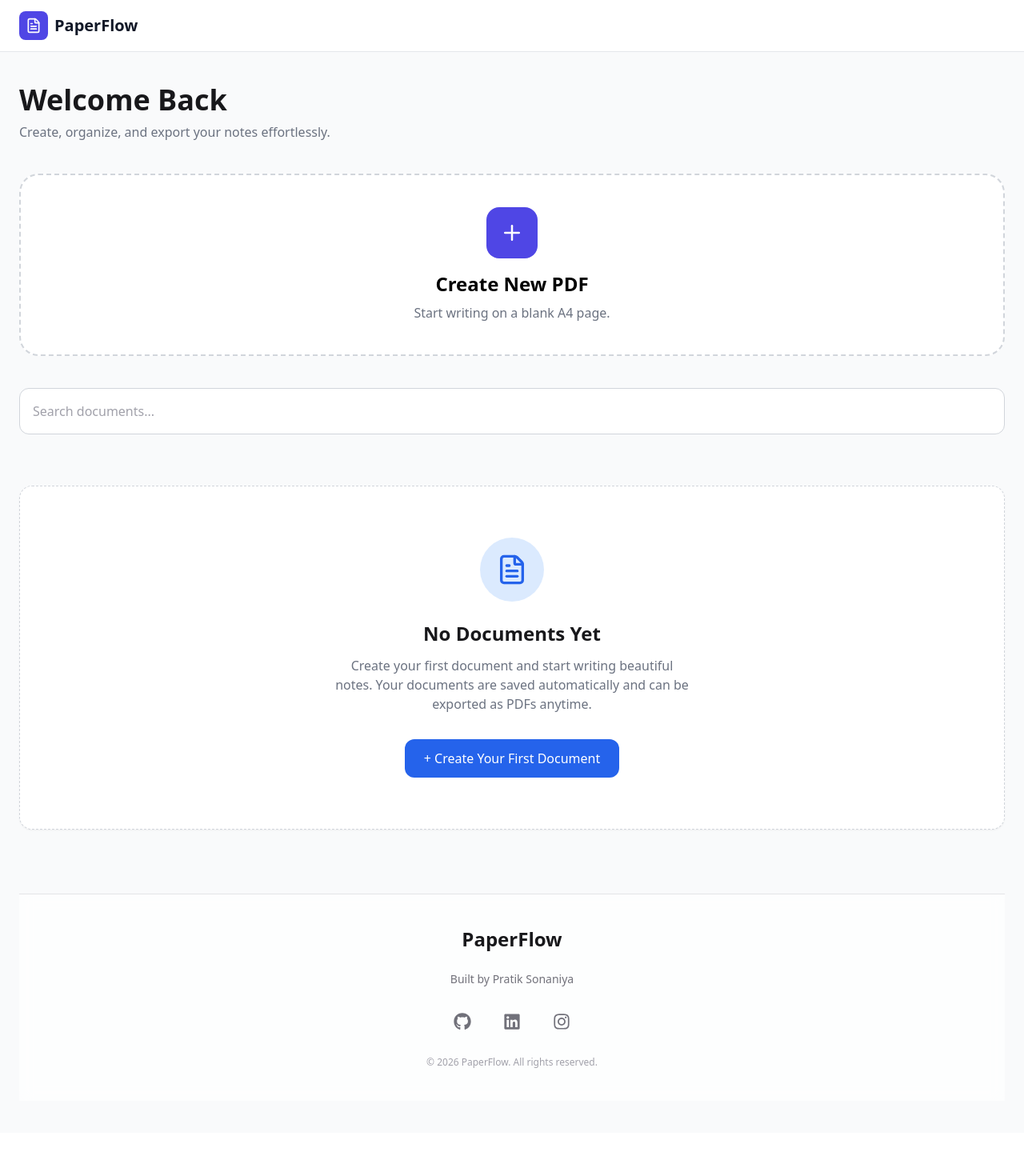
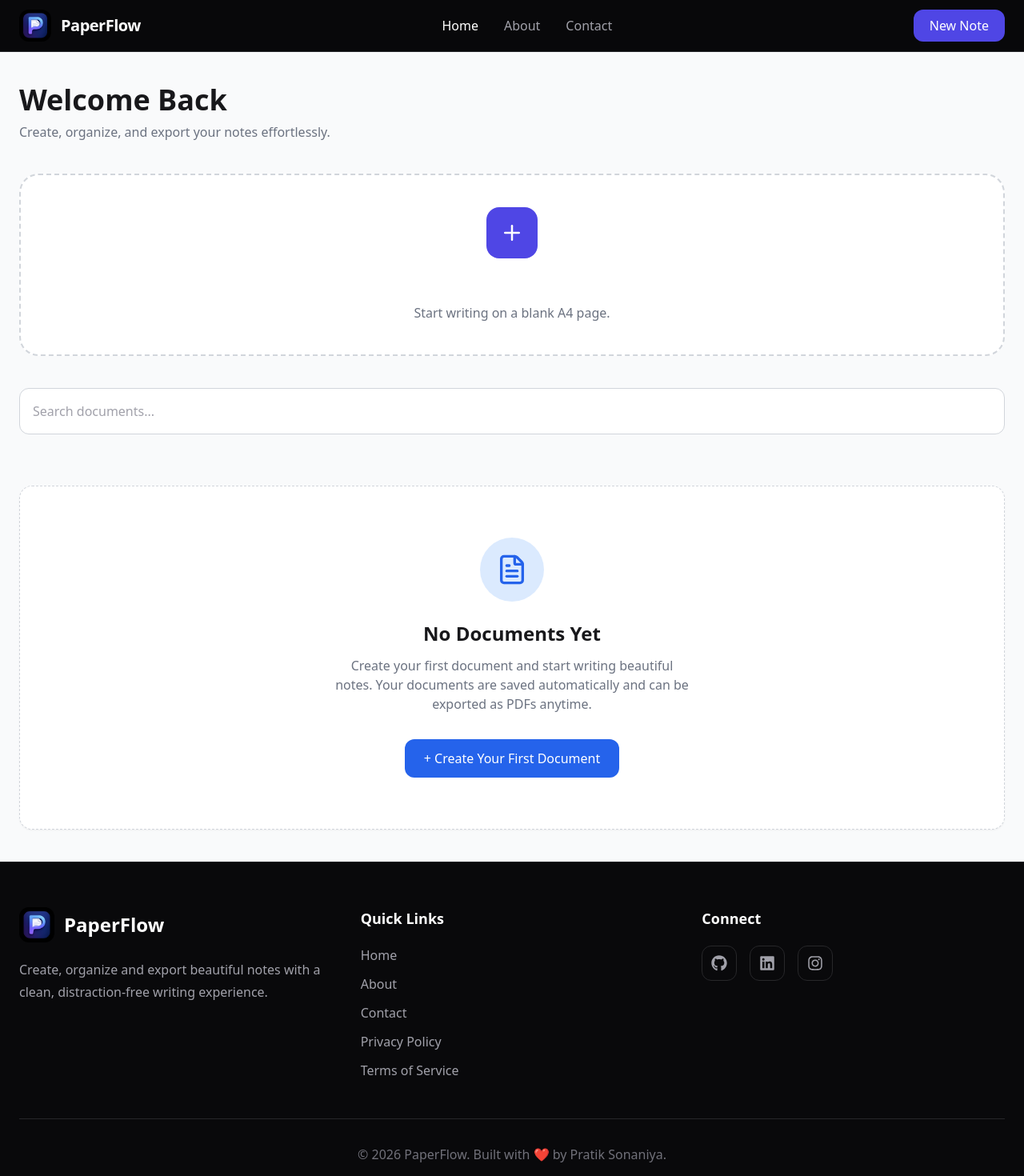
Before and after one commit to pratiksonaniya2-del/PDF-MAKER, a React (Vite) app in the folder frontend/: page / in a window 1280 px wide. Shown: the top 1470 px of the page at 80% size. Before the commit the page ends 1416 px from the top, so only its background shows below. Built offline with nearby package versions, Linux system fonts and the light colour scheme.

Commit message:
links updated

```diff
--- a/frontend/src/App.jsx
+++ b/frontend/src/App.jsx
@@ -1,22 +1,34 @@
 import { Routes, Route } from "react-router-dom";
+
+import MainLayout from "./components/layout/MainLayout";
+
+import Home from "./pages/Home";
 import About from "./pages/About";
-import Home from "./pages/Home";
-import Editor from "./pages/Editor";
-import NotFound from "./pages/NotFound";
 import Contact from "./pages/Contact";
 import Privacy from "./pages/Privacy";
 import Terms from "./pages/Terms";
+import Editor from "./pages/Editor";
+import NotFound from "./pages/NotFound";
 
 function App() {
   return (
     <Routes>
-      <Route path="/" element={<Home />} />
+
+      {/* Public Website */}
+      <Route element={<MainLayout />}>
+        <Route path="/" element={<Home />} />
+        <Route path="/about" element={<About />} />
+        <Route path="/contact" element={<Contact />} />
+        <Route path="/privacy" element={<Privacy />} />
+        <Route path="/terms" element={<Terms />} />
+      </Route>
+
+      {/* Editor (No Navbar & Footer) */}
       <Route path="/editor/:id" element={<Editor />} />
+
+      {/* 404 */}
       <Route path="*" element={<NotFound />} />
-      <Route path="/about" element={<About />} />
-      <Route path="/contact" element={<Contact />} />
-      <Route path="/privacy" element={<Privacy />} />
-      <Route path="/terms" element={<Terms />} />
+
     </Routes>
   );
 }
--- a/frontend/src/components/Footer.jsx
+++ /dev/null
@@ -1,52 +0,0 @@
-import { FaGithub, FaLinkedin, FaInstagram } from "react-icons/fa";
-
-function Footer() {
-  return (
-    <footer className="mt-20 border-t border-zinc-200 bg-white/70 backdrop-blur dark:border-zinc-800 dark:bg-zinc-950/70">
-      <div className="mx-auto flex max-w-7xl flex-col items-center gap-6 px-6 py-10">
-        <h2 className="text-2xl font-bold text-zinc-900 dark:text-white">
-          PaperFlow
-        </h2>
-
-        <p className="text-center text-sm text-zinc-500 dark:text-zinc-400">
-          Built  by <span className="font-medium">Pratik Sonaniya</span>
-        </p>
-
-        <div className="flex items-center gap-6">
-          <a
-            href="https://github.com/pratiksonaniya2-del"
-            target="_blank"
-            rel="noreferrer"
-            className="rounded-lg p-2 text-zinc-500 transition-colors duration-300 hover:text-green-400 x"
-          >
-            <FaGithub size={22} />
-          </a>
-
-          <a
-            href="https://www.linkedin.com/in/pratik-sonaniya-b69b733b2?utm_source=share_via&utm_content=profile&utm_medium=member_android"
-            target="_blank"
-            rel="noreferrer"
-            className="rounded-lg p-2 text-zinc-500 transition-colors duration-300 hover:text-sky-400 "
-          >
-            <FaLinkedin size={22} />
-          </a>
-
-          <a
-            href="https://www.instagram.com/pratik_sonaniya_?igsh=MWRiY3VtNHNxNnY4cw=="
-            target="_blank"
-            rel="noreferrer"
-            className="rounded-lg p-2 text-zinc-500 transition-colors duration-300 hover:text-rose-400 "
-          >
-            <FaInstagram size={22} />
-          </a>
-        </div>
-
-        <p className="text-xs text-zinc-400 dark:text-zinc-500">
-          © 2026 PaperFlow. All rights reserved.
-        </p>
-      </div>
-    </footer>
-  );
-}
-
-export default Footer;
--- /dev/null
+++ b/frontend/src/components/layout/Footer.jsx
@@ -0,0 +1,127 @@
+import { Link } from "react-router-dom";
+import { FaGithub, FaLinkedin, FaInstagram } from "react-icons/fa";
+
+export default function Footer() {
+  return (
+    <footer className="border-t border-zinc-800 bg-zinc-950">
+      <div className="max-w-7xl mx-auto px-6 py-14">
+
+        <div className="grid grid-cols-1 md:grid-cols-3 gap-12">
+
+          {/* Brand */}
+          <div>
+            <div className="flex items-center gap-3">
+              <img
+                src="/icon2.jpeg"
+                alt="PaperFlow"
+                className="w-11 h-11 rounded-xl"
+              />
+
+              <h2 className="text-2xl font-bold">
+                PaperFlow
+              </h2>
+            </div>
+
+            <p className="mt-5 text-zinc-400 leading-7">
+              Create, organize and export beautiful notes with a clean,
+              distraction-free writing experience.
+            </p>
+          </div>
+
+          {/* Quick Links */}
+          <div>
+            <h3 className="text-lg font-semibold">
+              Quick Links
+            </h3>
+
+            <div className="mt-5 flex flex-col gap-3">
+
+              <Link
+                to="/"
+                className="text-zinc-400 hover:text-white transition-colors"
+              >
+                Home
+              </Link>
+
+              <Link
+                to="/about"
+                className="text-zinc-400 hover:text-white transition-colors"
+              >
+                About
+              </Link>
+
+              <Link
+                to="/contact"
+                className="text-zinc-400 hover:text-white transition-colors"
+              >
+                Contact
+              </Link>
+
+              <Link
+                to="/privacy"
+                className="text-zinc-400 hover:text-white transition-colors"
+              >
+                Privacy Policy
+              </Link>
+
+              <Link
+                to="/terms"
+                className="text-zinc-400 hover:text-white transition-colors"
+              >
+                Terms of Service
+              </Link>
+
+            </div>
+          </div>
+
+          {/* Connect */}
+          <div>
+            <h3 className="text-lg font-semibold">
+              Connect
+            </h3>
+
+            <div className="flex gap-4 mt-5">
+
+              {/* GitHub */}
+              <a
+                href="https://github.com/pratiksonaniya2-del"
+                target="_blank"
+                rel="noopener noreferrer"
+                className="w-11 h-11 rounded-xl border border-zinc-800 flex items-center justify-center text-zinc-400 hover:text-white hover:border-white transition-colors duration-200"
+              >
+                <FaGithub size={20} />
+              </a>
+
+              {/* LinkedIn */}
+              <a
+                href="https://www.linkedin.com/in/pratik-sonaniya-b69b733b2?utm_source=share_via&utm_content=profile&utm_medium=member_android"
+                target="_blank"
+                rel="noopener noreferrer"
+                className="w-11 h-11 rounded-xl border border-zinc-800 flex items-center justify-center text-zinc-400 hover:text-sky-500 hover:border-sky-500 transition-colors duration-200"
+              >
+                <FaLinkedin size={20} />
+              </a>
+
+              {/* Instagram */}
+              <a
+                href="https://www.instagram.com/pratik_sonaniya_?igsh=MWRiY3VtNHNxNnY4cw=="
+                target="_blank"
+                rel="noopener noreferrer"
+                className="w-11 h-11 rounded-xl border border-zinc-800 flex items-center justify-center text-zinc-400 hover:text-rose-500 hover:border-rose-500 transition-colors duration-200"
+              >
+                <FaInstagram size={20} />
+              </a>
+
+            </div>
+          </div>
+
+        </div>
+
+        <div className="mt-12 border-t border-zinc-800 pt-8 text-center text-zinc-500">
+          © {new Date().getFullYear()} PaperFlow. Built with ❤️ by Pratik Sonaniya.
+        </div>
+
+      </div>
+    </footer>
+  );
+}
--- a/frontend/src/components/layout/Mainlayout.jsx
+++ b/frontend/src/components/layout/Mainlayout.jsx
@@ -0,0 +1,17 @@
+import { Outlet } from "react-router-dom";
+import Navbar from "./Navbar";
+import Footer from "./Footer";
+
+export default function MainLayout() {
+  return (
+    <div className="min-h-screen bg-zinc-950 text-white flex flex-col">
+      <Navbar />
+
+      <main className="flex-1">
+        <Outlet />
+      </main>
+
+      <Footer />
+    </div>
+  );
+}
--- a/frontend/src/components/layout/Navbar.jsx
+++ b/frontend/src/components/layout/Navbar.jsx
@@ -1,30 +1,112 @@
-import { FileText } from "lucide-react";
-function Navbar() {
+import { useState } from "react";
+import { Link, NavLink } from "react-router-dom";
+import { HiOutlineMenu, HiOutlineX } from "react-icons/hi";
+
+export default function Navbar() {
+  const [menuOpen, setMenuOpen] = useState(false);
+
+  const navClass = ({ isActive }) =>
+    `transition-colors duration-200 ${
+      isActive
+        ? "text-white"
+        : "text-zinc-400 hover:text-white"
+    }`;
+
   return (
-    <header className="w-full border-b border-gray-200 dark:border-zinc-800 bg-white dark:bg-zinc-950">
+    <header className="sticky top-0 z-50 border-b border-zinc-800 bg-zinc-950/90 backdrop-blur">
       <div className="max-w-7xl mx-auto h-16 px-6 flex items-center justify-between">
 
         {/* Logo */}
-        <div className="flex items-center gap-2">
-          <div className="p-2 rounded-lg bg-indigo-600 text-white">
-            <FileText size={20} />
-          </div>
+        <Link to="/" className="flex items-center gap-3">
+          <img
+            src="/icon2.jpeg"
+            alt="PaperFlow"
+            className="w-10 h-10 rounded-xl"
+          />
 
-          <h1 className="text-xl font-bold text-gray-900 dark:text-white">
+          <span className="text-xl font-bold tracking-tight">
             PaperFlow
-          </h1>
-        </div>
+          </span>
+        </Link>
 
-        {/* Right Side */}
-        <div className="flex items-center gap-3">
+        {/* Desktop Navigation */}
+        <nav className="hidden md:flex items-center gap-8">
 
+          <NavLink to="/" className={navClass}>
+            Home
+          </NavLink>
 
+          <NavLink to="/about" className={navClass}>
+            About
+          </NavLink>
+
+          <NavLink to="/contact" className={navClass}>
+            Contact
+          </NavLink>
+
+        </nav>
+
+        {/* Button */}
+        <Link
+          to="/"
+          className="hidden md:block px-5 py-2 rounded-xl bg-indigo-600 hover:bg-indigo-700 transition-colors"
+        >
+          New Note
+        </Link>
+
+        {/* Mobile Button */}
+        <button
+          className="md:hidden text-3xl"
+          onClick={() => setMenuOpen(!menuOpen)}
+        >
+          {menuOpen ? <HiOutlineX /> : <HiOutlineMenu />}
+        </button>
+
+      </div>
+
+      {/* Mobile Menu */}
+      {menuOpen && (
+        <div className="md:hidden border-t border-zinc-800">
+
+          <nav className="flex flex-col">
+
+            <NavLink
+              to="/"
+              className="px-6 py-4 hover:bg-zinc-900"
+              onClick={() => setMenuOpen(false)}
+            >
+              Home
+            </NavLink>
+
+            <NavLink
+              to="/about"
+              className="px-6 py-4 hover:bg-zinc-900"
+              onClick={() => setMenuOpen(false)}
+            >
+              About
+            </NavLink>
+
+            <NavLink
+              to="/contact"
+              className="px-6 py-4 hover:bg-zinc-900"
+              onClick={() => setMenuOpen(false)}
+            >
+              Contact
+            </NavLink>
+
+            <div className="p-6">
+              <Link
+                to="/"
+                className="block text-center bg-indigo-600 rounded-xl py-3 hover:bg-indigo-700 transition-colors"
+              >
+                New Note
+              </Link>
+            </div>
+
+          </nav>
 
         </div>
-
-      </div>
+      )}
     </header>
   );
 }
-
-export default Navbar;
--- a/frontend/src/pages/Home.jsx
+++ b/frontend/src/pages/Home.jsx
@@ -1,6 +1,5 @@
 import { useEffect, useMemo, useState } from "react";
-import Footer from "../components/Footer";
-import Navbar from "../components/layout/Navbar";
+
 import CreateCard from "../components/home/CreateCard";
 import EmptyState from "../components/home/EmptyState";
 import DocumentCard from "../components/home/DocumentCard";
@@ -28,7 +27,7 @@ function Home() {
 
   return (
     <div className="min-h-screen bg-gray-50 dark:bg-zinc-950">
-      <Navbar />
+
 
       <main className="mx-auto max-w-7xl px-4 py-8 sm:px-6 sm:py-10">
         <section className="mb-10">
@@ -62,7 +61,6 @@ function Home() {
             </div>
           )}
         </section>
-        <Footer />
       </main>
     </div>
   );
```
